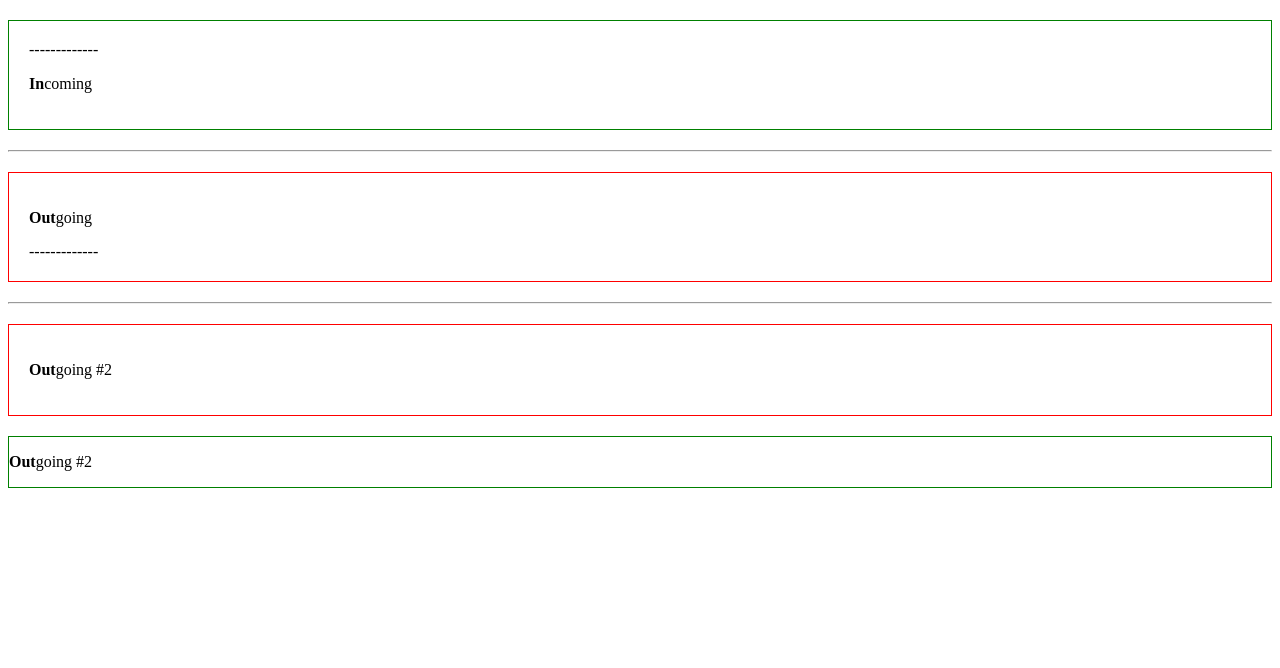
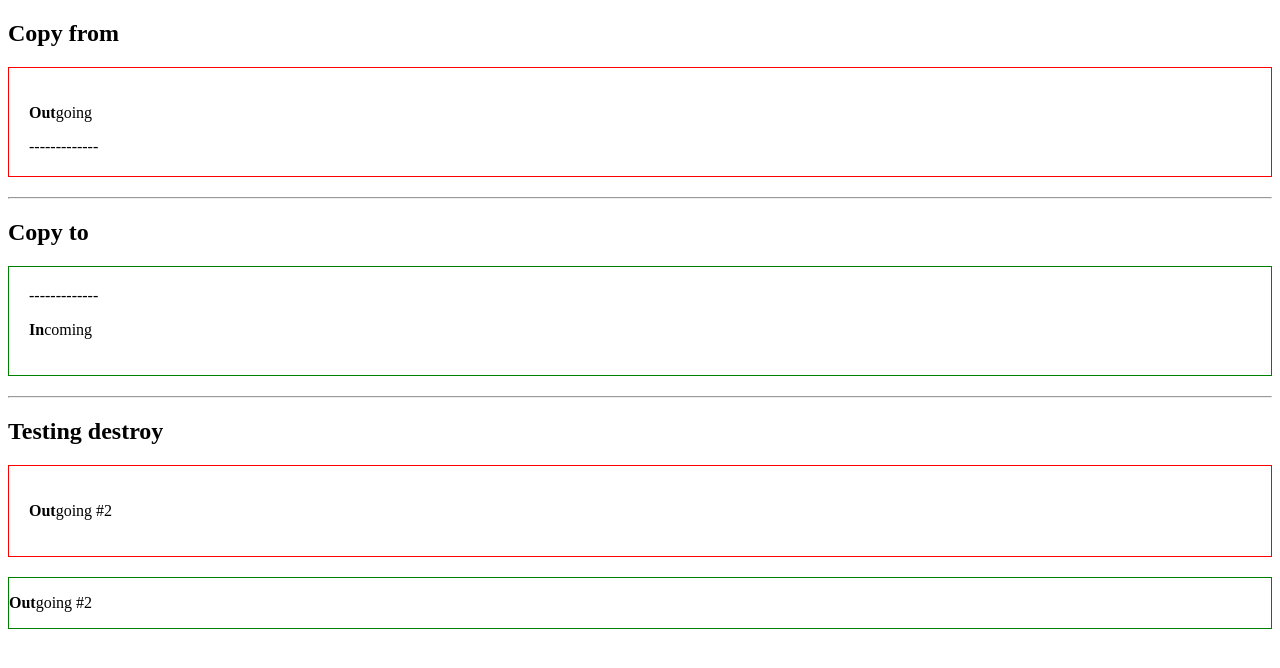
Before and after one commit to mhulse/jquery-kerplop, a plain HTML site: page demo/index.html in a window 1280 px wide. Drawn offline with nearby package versions, Linux system fonts and the light colour scheme.

Commit message:
Small fixes/tweaks.

```diff
--- a/demo/index.html
+++ b/demo/index.html
@@ -19,7 +19,7 @@
 			#incoming, #outgoing, #other { border: 1px solid green; }
 			.kerplop, #incoming, #outgoing { margin: 20px 0; padding: 20px; }
 
-			.js .kerploped, .js .off { display: none !important; visibility: hidden; } /* Add this manually or let plugin do it. */
+			.js .kerplopped, .js .off { display: none !important; visibility: hidden; } /* Add this manually or let plugin do it. */
 
 		-->
 	</style>
@@ -27,24 +27,41 @@
 </head>
 <body>
 
-	<div class="kerplop" data-kerplop-to="incoming" data-kerplop-use="append" data-kerplop-flag="off"><p><b>In</b>coming</p></div>
+	<section>
 
-	<div id="incoming">-------------</div>
+		<h1>Copy from</h1>
+
+		<div class="kerplop" data-kerplop-from="outgoing" data-kerplop-use="prepend">-------------</div>
+
+		<div id="outgoing" class="kerplopped"><p><b>Out</b>going</p></div>
+
+	</section>
 
 	<hr>
 
-	<div class="kerplop" data-kerplop-from="outgoing" data-kerplop-use="prepend">-------------</div>
+	<section>
 
-	<div id="outgoing" class="kerploped"><p><b>Out</b>going</p></div>
+		<h1>Copy to</h1>
+
+		<div class="kerplop" data-kerplop-to="incoming" data-kerplop-use="append" data-kerplop-flag="off"><p><b>In</b>coming</p></div>
+
+		<div id="incoming">-------------</div>
+
+	</section>
 
 	<hr>
 
-	<div class="kerplop kerplop2" data-kerplop-from="other">-------------</div>
+	<section>
 
-	<div id="other" class="kerploped"><p><b>Out</b>going #2</p></div>
+		<h1>Testing destroy</h1>
+
+		<div class="kerplop kerplop2" data-kerplop-from="other">-------------</div>
+
+		<div id="other" class="kerplopped"><p><b>Out</b>going #2</p></div>
+
+	</section>
 
 	<script src="http://ajax.googleapis.com/ajax/libs/jquery/1.8.2/jquery.min.js"></script>
-	<!--<script src="http://ajax.googleapis.com/ajax/libs/jqueryui/1.9.0/jquery-ui.min.js"></script>-->
 
 	<script src="../kerplop/jquery.kerplop.js"></script>
 
```
Also changed, not shown: README.md, kerplop/jquery.kerplop.js.
